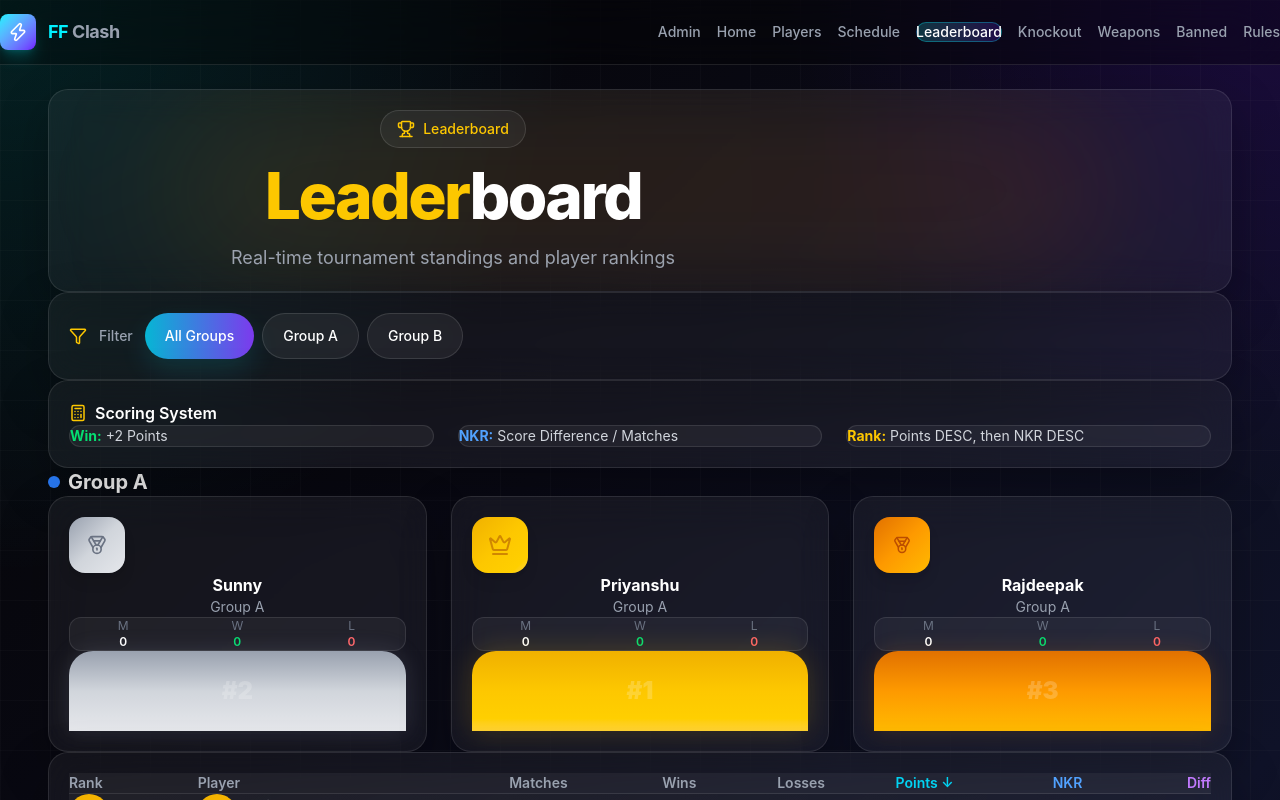
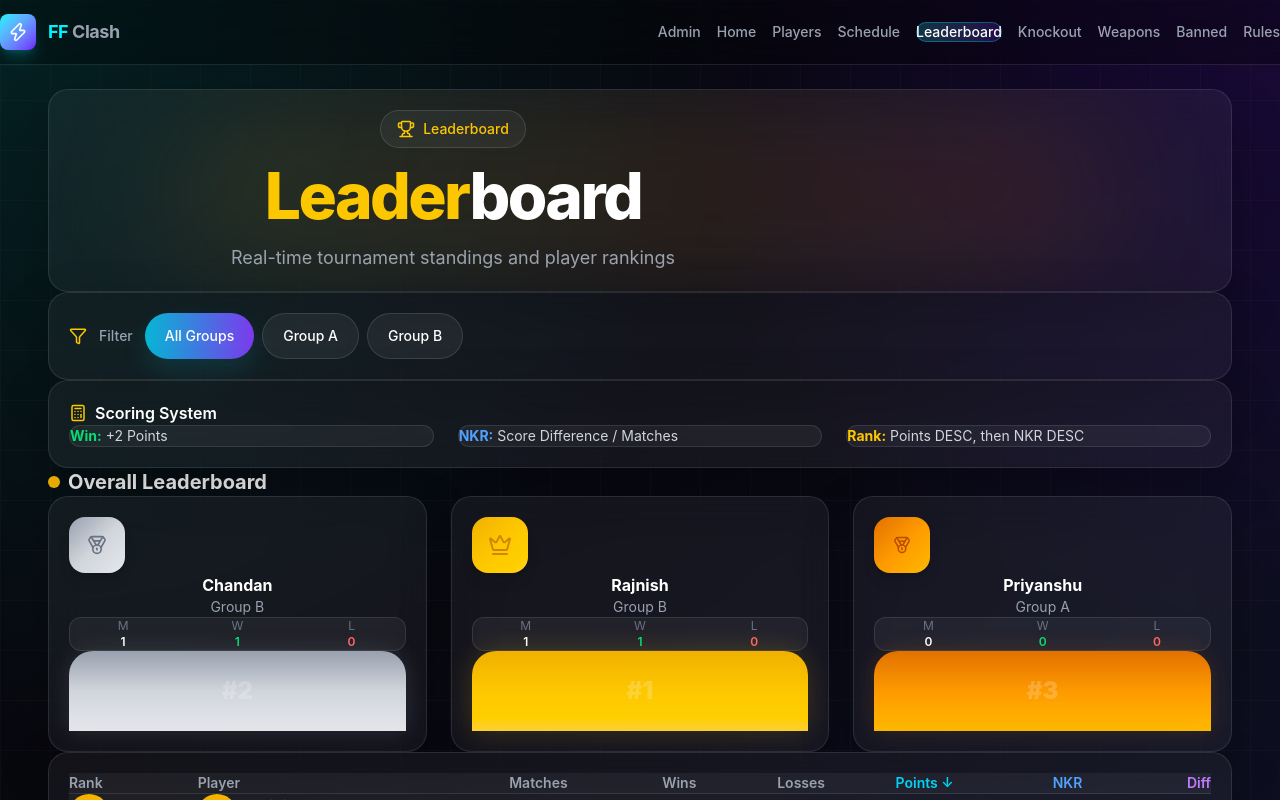
Before and after one commit to himanshu231204/ff-website, a React (Vite) app: page /leaderboard in a window 1280 px wide. Shown: the top 800 px of the page. Built offline with nearby package versions, Linux system fonts and the light colour scheme.

Commit message:
feat: Add overall leaderboard to the LeaderboardPage component

```diff
--- a/src/pages/LeaderboardPage.jsx
+++ b/src/pages/LeaderboardPage.jsx
@@ -74,7 +74,7 @@ function GroupBlock({ label, accent, playersList }) {
 
 export default function LeaderboardPage() {
   const [filter, setFilter] = useState('all');
-  const { players, getGroupLeaderboard } = useTournamentData();
+  const { players, leaderboard, getGroupLeaderboard } = useTournamentData();
 
   const groupAPlayers = getGroupLeaderboard('A');
   const groupBPlayers = getGroupLeaderboard('B');
@@ -125,6 +125,8 @@ export default function LeaderboardPage() {
         </div>
       </section>
 
+      <GroupBlock label="Overall Leaderboard" accent="bg-yellow-500" playersList={leaderboard} />
+
       {(filter === 'all' || filter === 'A') && <GroupBlock label="Group A" accent="bg-blue-500" playersList={groupAPlayers} />}
       {(filter === 'all' || filter === 'B') && <GroupBlock label="Group B" accent="bg-purple-500" playersList={groupBPlayers} />}
     </motion.div>
```
